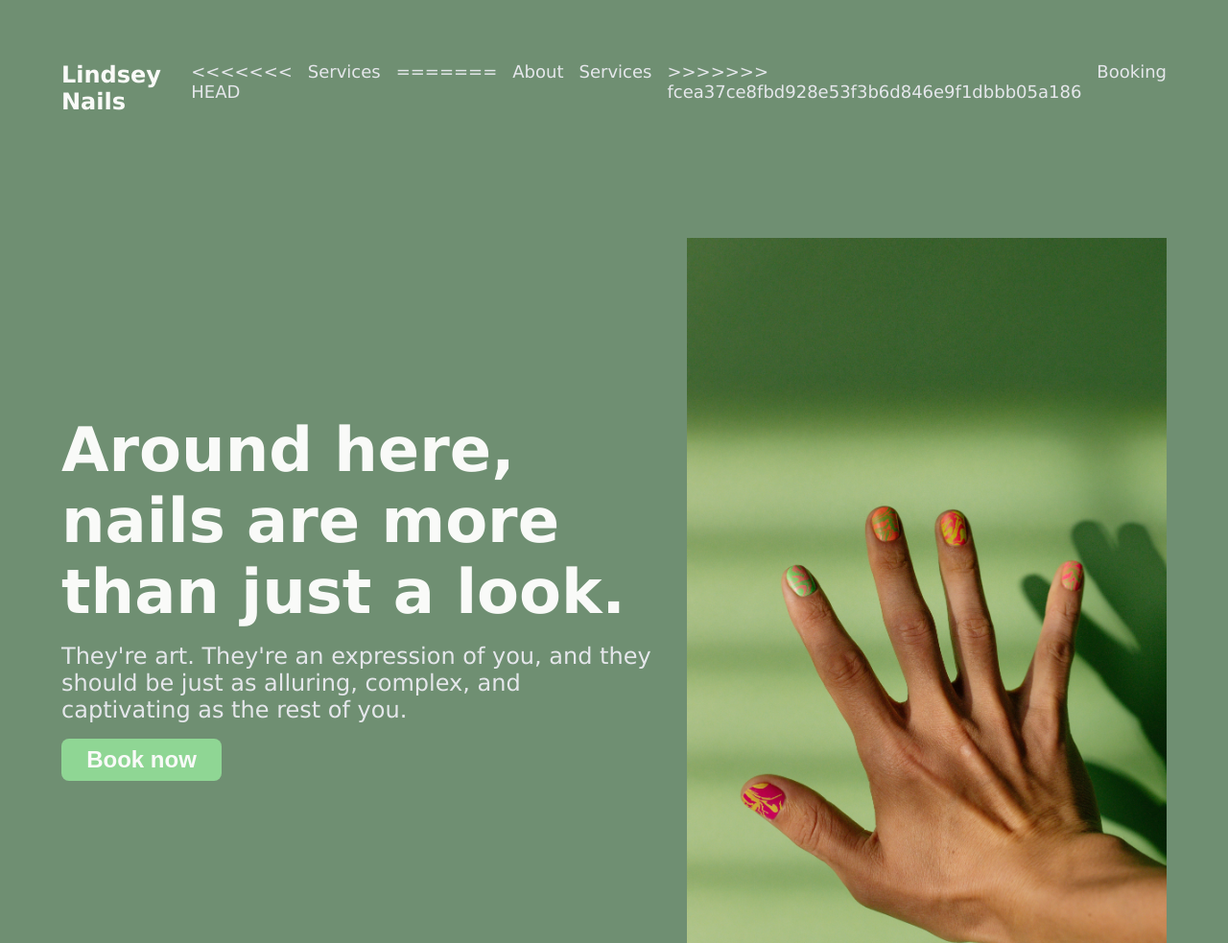
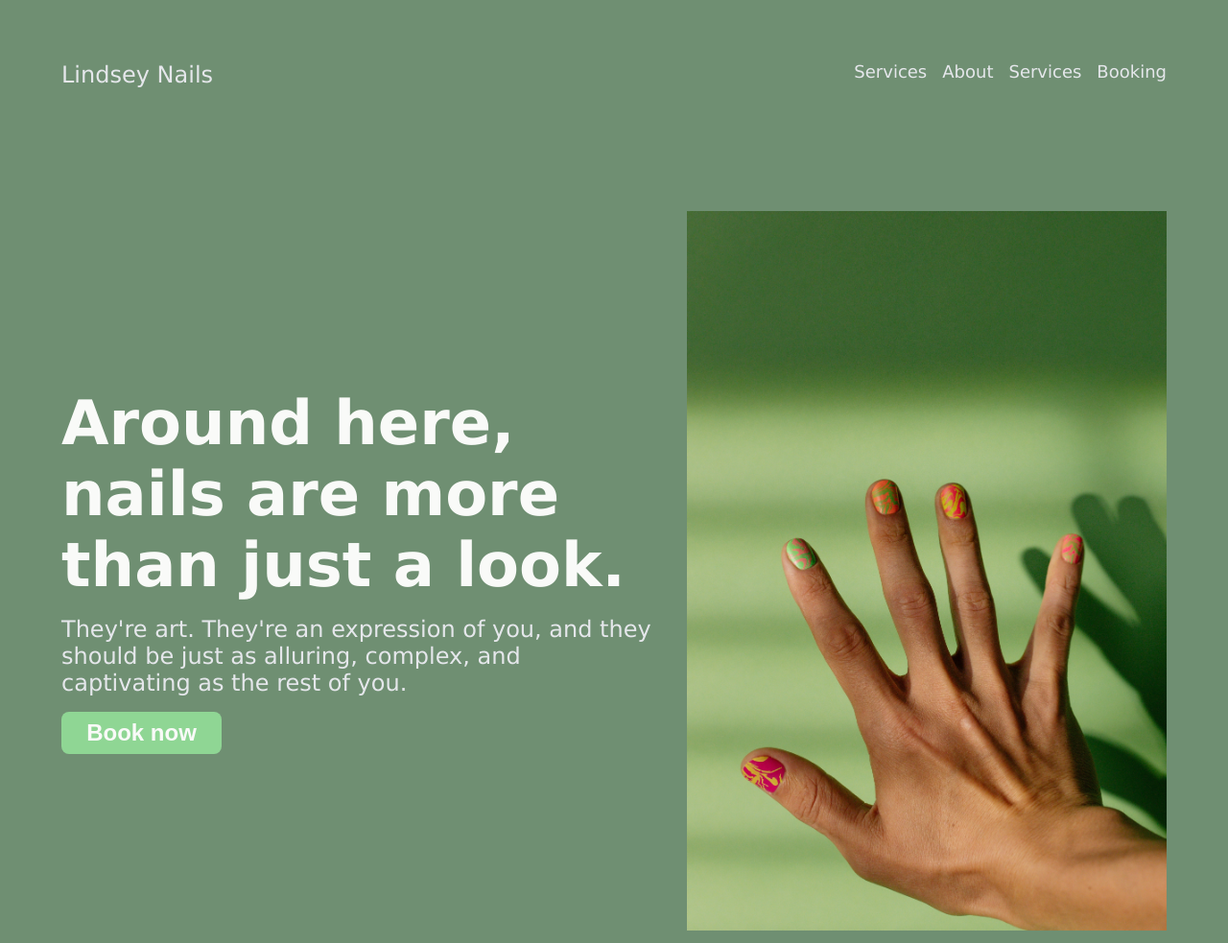
Before and after one commit to drod0942/BookingProject, a plain HTML site: page index.html in a window 1280 px wide. Shown: the top 983 px of the page at 96% size. Drawn offline with Linux system fonts and the light colour scheme.

Commit message:
fixed header link

```diff
--- a/index.html
+++ b/index.html
@@ -11,14 +11,11 @@
 
 <body>
     <header class="headerLogo">
-        <div>Lindsey Nails</div>
+        <div><a href="index.html">Lindsey Nails</a></div>
         <ul class="headerLinks">
-<<<<<<< HEAD
             <li><a href="pages/services.html">Services</a></li>
-=======
             <li><a href="#sec4">About</a></li>
             <li><a href="#sec2">Services</a></li>
->>>>>>> fcea37ce8fbd928e53f3b6d846e9f1dbbb05a186
             <li><a href="#sec3">Booking</a></li>
         </ul>
     </header>
```
Also changed, not shown: pages/about.html (+1 -1 lines), pages/services.html (+1 -1 lines).
